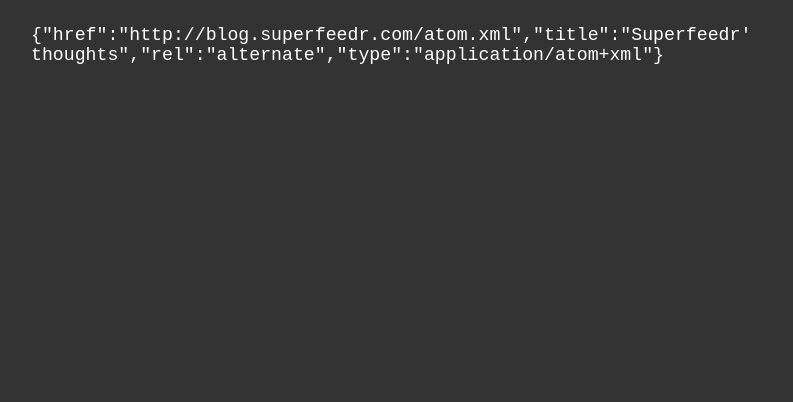
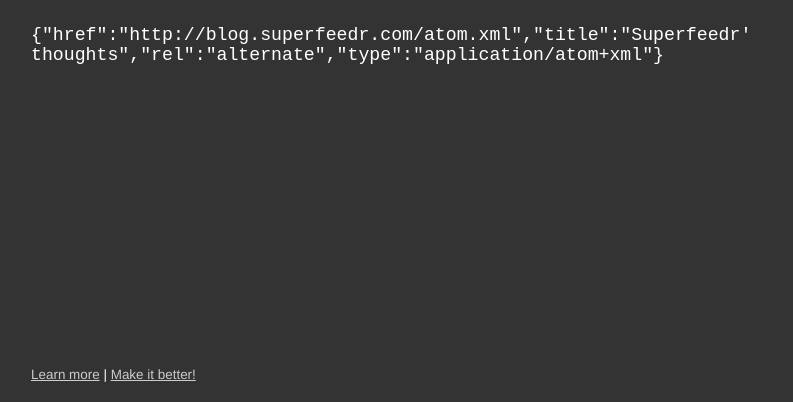
Before and after one commit to superfeedr/feediscovery, a plain HTML site: page templates/index.html in a window 1280 px wide. Shown: the part 398-800 px from the top of the page, without its empty margins (105-898 px from the left). Drawn offline with Linux system fonts and the light colour scheme.

Commit message:
adding links to source + blog post

```diff
--- a/templates/index.html
+++ b/templates/index.html
@@ -16,5 +16,8 @@
     <h2>Response:</h2>
     <code>{"href":"http://blog.superfeedr.com/atom.xml","title":"Superfeedr' thoughts","rel":"alternate","type":"application/atom+xml"}</code></p>
 
+    <span style="font-size:0.6em;position:absolute; bottom:0; margin:0px 0px 20px 0px; padding:0px;">
+    <a href="http://blog.superfeedr.com/api/discovery/feediscovery/feeds/feediscovery/" style="color:#CCC">Learn more</a> | <a href="http://github.com/superfeedr/feediscovery"  style="color:#CCC;">Make it better!</a>
+    </span>
 </body>
 </html>
```
